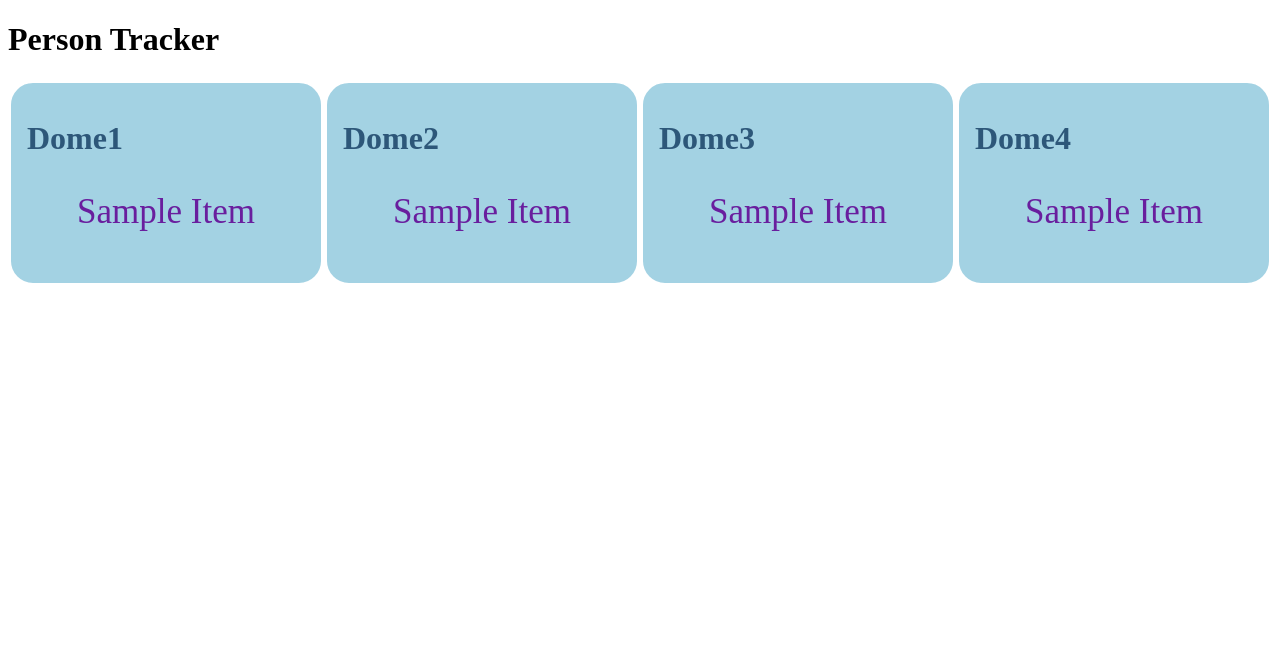
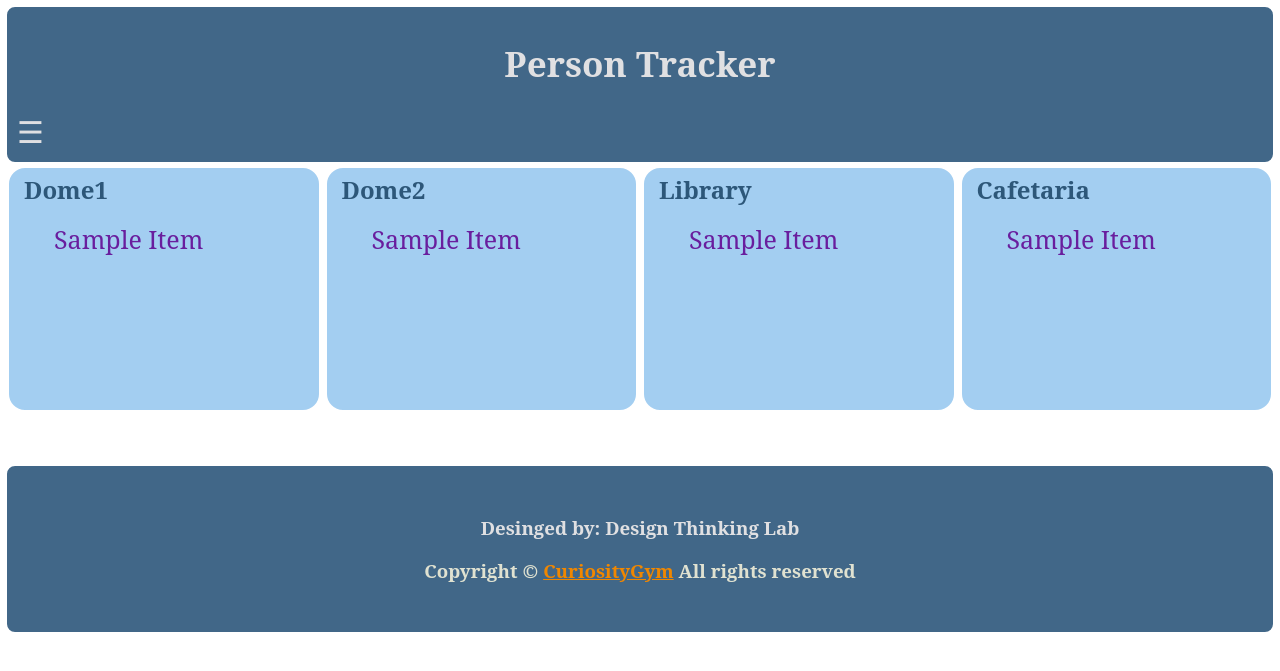
Before and after one commit to siddhesh13/heroku-flask-template, a Flask app: template templates/responsive.html in a window 1280 px wide. Shown: the top 671 px of the page. Run offline with Flask 2, Linux system fonts and the light colour scheme; the template is opened without the code that fills it: most values are stand-ins (such as "Sample title", 1, 10 or a date in 2020).

Commit message:
first commit

```diff
--- a/app.py
+++ b/app.py
@@ -1,8 +1,13 @@
-from flask import Flask, render_template, Response, g, current_app as app
+from flask import Flask, render_template, Response, g, current_app as app, make_response
 
 app = Flask(__name__)
 
 import os
+import os.path
+import requests
+import time
+import csv
+data = {'Band': 'A1', 'Name': 'Alex', 'Location': 'Dome1', 'In_Time': "1", 'Out_Time': "2", 'Date': "15"}
 
 
 
@@ -12,10 +17,7 @@ dome1 = []
 dome2 = []
 dome3 = []
 dome4 = []
-domeR1 = []
-domeR2 = []
-domeR3 = []
-domeR4 = []
+
 
 @app.route('/')
 def page():
@@ -25,109 +27,91 @@ def page():
 def status():
     return render_template('responsive.html', dome1=dome1, dome2=dome2, dome3=dome3, dome4=dome4, domeR1=domeR1, domeR2=domeR2, domeR3=domeR3, domeR4=domeR4)
 
+@app.route("/download")
+def download():
+    return render_template('download.html')
+
+@app.route("/getPlotCSV")
+def getPlotCSV():
+    csv = 'foo,bar,baz\nhai,bai,crai\n'
+    response = make_response(csv)
+    cd = 'attachment; filename=flask-demooutput.csv'
+    response.headers['Content-Disposition'] = cd
+    response.mimetype='text/csv'
+
+    return response
 
 @app.route('/<device_id>/<person_id>')
 def trackPerson(device_id, person_id):
     g.device_id = device_id
     g.person_id = person_id
-    person_name = os.environ.get(g.person_id)
+    #person_name = os.environ.get(g.person_id)
     if g.device_id == "beacon1":
-        if person_name not in dome1:
-            dome1.append(person_name)
-        if person_name in dome2:
-            dome2.remove(person_name)
-        elif person_name in dome3:
-            dome3.remove(person_name)
-        elif person_name in dome4:
-            dome4.remove(person_name)
-        elif person_name in domeR1:
-            domeR1.remove(person_name)
-        elif person_name in domeR2:
-            domeR2.remove(person_name)
-        elif person_name in domeR3:
-            domeR3.remove(person_name)
-        elif person_name in domeR4:
-            domeR4.remove(person_name)
+        data['Location'] = g.device_id
+        data['Name'] = g.person_id
+        data['Band'] = g.person_id
+        dome1.append(g.person_id)
+        if g.person_id in dome2:
+            dome2.remove(g.person_id)
+        elif g.person_id in dome3:
+            dome3.remove(g.person_id)
+        elif g.person_id in dome4:
+            dome4.remove(g.person_id)
 
     if g.device_id == "beacon2":
-        if person_name not in dome2:
-            dome2.append(person_name)
-        if person_name in dome3:
-            dome3.remove(person_name)
-        elif person_name in dome4:
-            dome4.remove(person_name)
-        elif person_name in dome1:
-            dome1.remove(person_name)
-        elif person_name in domeR1:
-            domeR1.remove(person_name)
-        elif person_name in domeR2:
-            domeR2.remove(person_name)
-        elif person_name in domeR3:
-            domeR3.remove(person_name)
-        elif person_name in domeR4:
-            domeR4.remove(person_name)
+        data['Location'] = g.device_id
+        data['Name'] = g.person_id
+        data['Band'] = g.person_id
+        dome2.append(g.person_id)
+        if g.person_id in dome3:
+            dome3.remove(g.person_id)
+        elif g.person_id in dome4:
+            dome4.remove(g.person_id)
+        elif g.person_id in dome1:
+            dome1.remove(g.person_id)
     if g.device_id == "beacon3":
-        if person_name not in dome3:
-            dome3.append(person_name)
-        if person_name in dome2:
-            dome2.remove(person_name)
-        elif person_name in dome1:
-            dome1.remove(person_name)
-        elif person_name in dome4:
-            dome4.remove(person_name)
-        elif person_name in domeR1:
-            domeR1.remove(person_name)
-        elif person_name in domeR2:
-            domeR2.remove(person_name)
-        elif person_name in domeR3:
-            domeR3.remove(person_name)
-        elif person_name in domeR4:
-            domeR4.remove(person_name)
+        data['Location'] = g.device_id
+        data['Name'] = g.person_id
+        data['Band'] = g.person_id
+        dome3.append(g.person_id)
+        if g.person_id in dome2:
+            dome2.remove(g.person_id)
+        elif g.person_id in dome1:
+            dome1.remove(g.person_id)
+        elif g.person_id in dome4:
+            dome4.remove(g.person_id)
     if g.device_id == "beacon4":
-        if person_name not in dome4:
-            dome4.append(person_name)
-        if person_name in dome2:
-            dome2.remove(person_name)
-        elif person_name in dome3:
-            dome3.remove(person_name)
-        elif person_name in dome1:
-            dome1.remove(person_name)
-        elif person_name in domeR1:
-            domeR1.remove(person_name)
-        elif person_name in domeR2:
-            domeR2.remove(person_name)
-        elif person_name in domeR3:
-            domeR3.remove(person_name)
-        elif person_name in domeR4:
-            domeR4.remove(person_name)
+        data['Location'] = g.device_id
+        data['Name'] = g.person_id
+        data['Band'] = g.person_id
+        dome4.append(g.person_id)
+        if g.person_id in dome2:
+            dome2.remove(g.person_id)
+        elif g.person_id in dome3:
+            dome3.remove(g.person_id)
+        elif g.person_id in dome1:
+            dome1.remove(g.person_id)
+
+    file_basename = 'output.csv'
+    server_path = os.path.dirname(os.path.abspath(__file__))
+    file_exists = os.path.isfile(server_path+file_basename)
+    w_file = open(server_path+file_basename, 'a')
+
+    if not file_exists:
+        w_file.write('Band,Name,Location,In-Time,Out_Time,Date \n')
+        w_file.write('%s,%s,%s,%s,%s,%s \n' %(data['Band'],data['Name'],data['Location'],data['In_Time'],data['Out_Time'],data['Date']))
+
+    #for row, x in data.items():
+     #   x_as_string = str(x)
+      #  w_file.write(x_as_string+ '\n')
+    else:
+        w_file.write('%s,%s,%s,%s,%s,%s \n' %(data['Band'],data['Name'],data['Location'],data['In_Time'],data['Out_Time'],data['Date']))
+    w_file.close()
+
+    return "OK"
     return "<h3> OK </h3>"
 
-@app.route('/remove/<device_id>/<person_id>')
-def remove(device_id, person_id):
-    g.device_id = device_id
-    g.person_id = person_id
-    person_name = os.environ.get(g.person_id)
-    if g.device_id == "beacon1":
-        domeR1.append(person_name)
-        if person_name in dome1:
-            dome1.remove(person_name)
 
-    if g.device_id == "beacon2":
-        domeR2.append(person_name)
-        if person_name in dome2:
-            dome2.remove(person_name)
-
-    if g.device_id == "beacon3":
-        domeR3.append(person_name)
-        if person_name in dome3:
-            dome3.remove(person_name)
-
-    if g.device_id == "beacon4":
-        domeR4.append(person_name)
-        if person_name in dome4:
-            dome4.remove(person_name)
-
-    return "<h3> OK </h3>"
 
 if __name__ == '__main__':
     app.run(debug=True)
--- a/templates/responsive.html
+++ b/templates/responsive.html
@@ -1,37 +1,107 @@
 <!DOCTYPE html>
-<html>
+<html lang="en">
 <head>
+<title>CSS Website Layout</title>
+<meta charset="utf-8">
 <meta name="viewport" content="width=device-width, initial-scale=1">
 <style>
 * {
     box-sizing: border-box;
+
 }
 
-.col-container {
-    display: table;
-    width: 100%;
+body {
+  margin: 0;
+  font-family: "serif";
 }
-.col {
-    display: table-cell;
-    padding: 16px;
-    border-radius: 25px;
-    border: 3px solid white;
+
+.sidenav {
+    height: 100%;
+    width: 0;
+    position: fixed;
+    z-index: 1;
+    top: 0;
+    left: 0;
+    background-color: #111;
+    opacity:1;
+    font-weight: 500;
+    overflow-x: hidden;
+    transition: 0.5s;
+    padding-top: 60px;
+}
+
+.sidenav a {
+    padding: 8px 8px 8px 32px;
+    text-decoration: none;
+    font-size: 25px;
+    color: #818181;
+    display: block;
+    transition: 0.3s;
+}
+
+.sidenav a:hover {
+    color: #f1f1f1;
+}
+
+.sidenav .closebtn {
+    position: absolute;
+    top: 0;
+    right: 25px;
+    font-size: 36px;
+    margin-left: 50px;
+}
+
+/* Style the header */
+.header {
+    background-color: #416788;
+    padding: 10px;
+
+    border-radius: 10px;
+    border: 2px solid white;
+}
+
+h2 {
+    margin: 0px 10px 0px 10px;
+    text-align: left;
+}
+
+/* Create three equal columns that floats next to each other */
+.column {
+    float: left;
+    width: 25%;
+    padding: 15px;
+    display:block;
+    height:250px;
+    background-color:#A3CEF1;
+    padding: 5px;
+    border-radius: 20px;
+    border: 4px solid white;
 
 }
-.lost{
-  font-size:35px;
-    font-color: #800000 ;
-    position: relative;
 
-  text-align: center;
-  text-transform: capitalize;
+/* Clear floats after the columns */
+.row:after {
+    content: "";
+    display: table;
+    clear: both;
 }
+
+/* Footer */
+.footer {
+    padding: 30px;
+    text-align: center;
+    background: #416788;
+    margin-top: 50px;
+    border-radius: 10px;
+    border: 2px solid white;
+}
+
 .blinking{
-    font-size:35px;
+    font-size:25px;
     font-color: #691E9E;
     position: relative;
 
-  text-align: center;
+  text-align: left;
   text-transform: capitalize;
   animation:blinkingText 2s infinite;
 }
@@ -43,52 +113,95 @@
   100%{ color: #000;  }
 }
 
+/* Style page content - use this if you want to push the page content to the right when you open the side navigation */
+#main {
+    transition: margin-left .5s;
+    padding: 5px;
+}
 
-@media only screen and (max-width: 600px) {
-    .col {
-        display: block;
+/* Responsive layout - makes the three columns stack on top of each other instead of next to each other */
+@media screen and (max-width:600px) {
+    .column {
         width: 100%;
     }
+    .sidenav {padding-top: 15px;}
+  .sidenav a {font-size: 18px;}
 }
 </style>
 </head>
 <body>
+<div id="main">
+<div class="header">
+  <div id="mySidenav" class="sidenav">
+  <a href="javascript:void(0)" class="closebtn" onclick="closeNav()">&times;</a>
+  <a href="#">About</a>
+  <a href="#">Info</a>
+  <a href="/download">Statistics</a>
+  <a href="#">Contact</a>
+</div>
+<h1 style="font-size:35px;color:#E0E0E2; text-align: center;">Person Tracker</h1>
+ <span style="color:#E0E0E2;font-size:30px;cursor:pointer ;" onclick="openNav()">&#9776; </span>
 
 
-<h1>Person Tracker</h1>
+</div>
 
-<div class="col-container">
-  <div class="col" style="background:#a3d2e3">
-    <h1 style="color:#2D5779">Dome1</h1>
-    {%  for item in dome1 %}
-        <p class="blinking"> {{ item }}</p>
+
+
+
+<div class="row">
+  <div class="column">
+    <h2 style="color:#2D5779">Dome1</h2>
+    <ul style="list-style-type:None">
+  {%  for item in dome1 %}
+        <li class="blinking"> {{ item }}</li>
     {%  endfor %}
+</ul>
+  </div>
+  <div class="column">
+    <h2 style="color:#2D5779">Dome2</h2>
+    <ul style="list-style-type:None">
+  {%  for item in dome2 %}
+        <li class="blinking"> {{ item }}</li>
+    {%  endfor %}
+</ul>
+  </div>
+  <div class="column">
+    <h2 style="color:#2D5779">Library</h2>
+
+      <ul style="list-style-type:None">
+  {%  for item in dome3 %}
+        <li class="blinking"> {{ item }}</li>
+    {%  endfor %}
+</ul>
 
   </div>
-
-  <div class="col" style="background:#a3d2e3">
-    <h1 style="color:#2D5779">Dome2</h1>
-    {%  for item in dome2 %}
-        <p class="blinking"> {{ item }} </p>
+   <div class="column">
+    <h2 style="color:#2D5779">Cafetaria</h2>
+    <ul style="list-style-type:None">
+  {%  for item in dome4 %}
+        <li class="blinking"> {{ item }}</li>
     {%  endfor %}
-
-  </div>
-
-  <div class="col" style="background:#a3d2e3">
-    <h1 style="color:#2D5779">Dome3</h1>
-    {%  for item in dome3 %}
-        <p class="blinking"> {{ item }}</p>
-    {%  endfor %}
-
-  </div>
-  <div class="col" style="background:#a3d2e3">
-    <h1 style="color:#2D5779">Dome4</h1>
-    {%  for item in dome4 %}
-        <p class="blinking"> {{ item }}</p>
-    {%  endfor %}
-
+</ul>
   </div>
 </div>
+<div class="footer">
+  <h3 style="color:#E0E0E2">Desinged by: Design Thinking Lab</h3>
+   <h3 style="color:#E0E2D1">Copyright ©  <a style="color:#F08700" href="https://curiositygym.com/
+">CuriosityGym</a>   All rights reserved</h3>
+</div>
+</div>
+<script>
+/* Set the width of the side navigation to 250px and the left margin of the page content to 250px */
+function openNav() {
+    document.getElementById("mySidenav").style.width = "200px";
+    document.getElementById("main").style.marginLeft = "200px";
+}
 
+/* Set the width of the side navigation to 0 and the left margin of the page content to 0 */
+function closeNav() {
+    document.getElementById("mySidenav").style.width = "0";
+    document.getElementById("main").style.marginLeft = "0";
+}
+</script>
 </body>
 </html>
```
Also changed, not shown: templates/download.html (added, +35 -0 lines).
